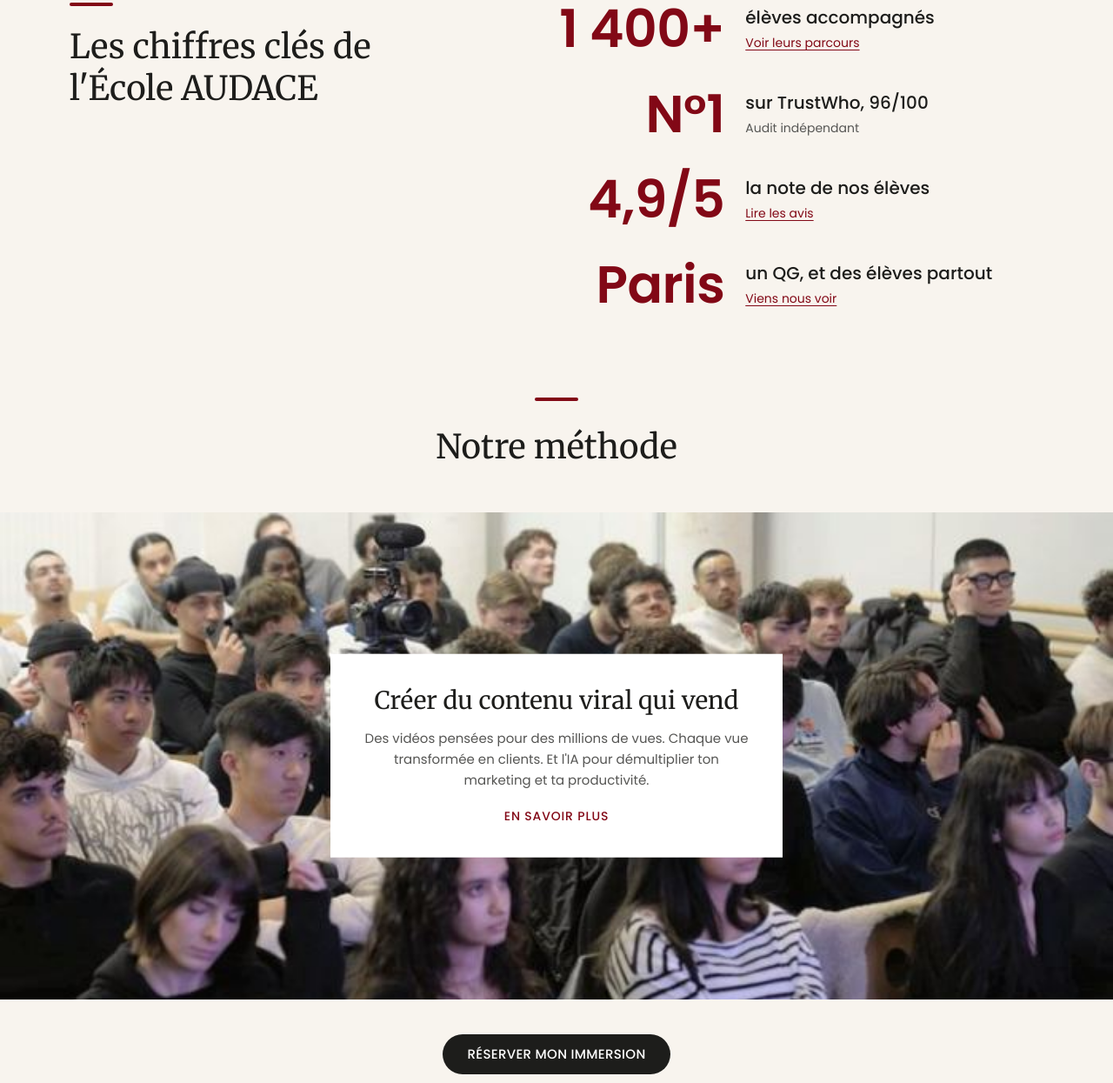
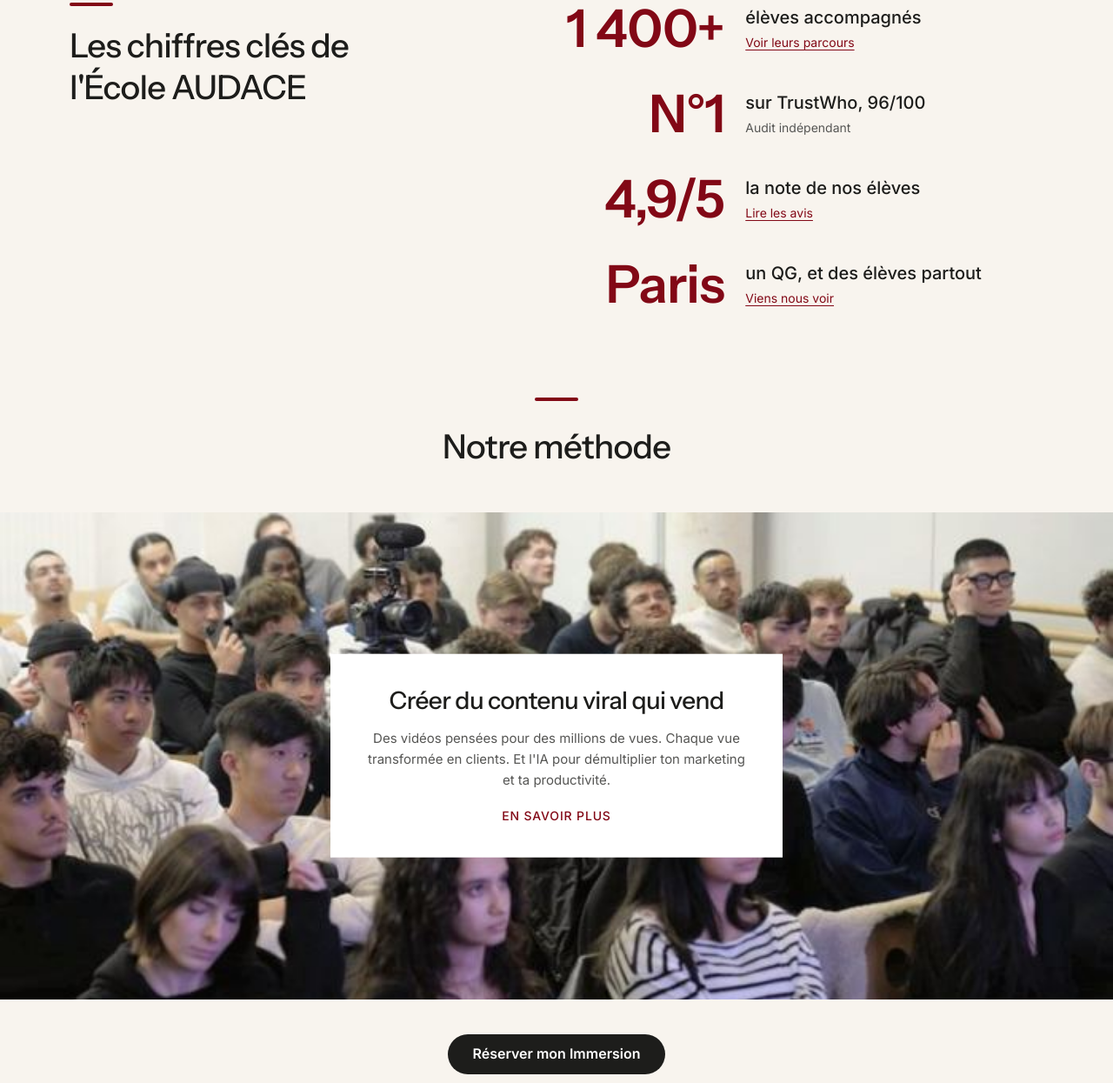
Before and after one commit to mickaelwu/site-audaceschool, a plain HTML site: page v2.html in a window 1280 px wide. Shown: the part 1552-2797 px from the top of the page at 87% size. Drawn offline with Linux system fonts and the light colour scheme.

Commit message:
Version 2 : polices de la version Albert
Co-Authored-By: Claude Opus 5.5 <noreply@anthropic.com>
Claude-Session: https://claude.ai/code/session_01Nc3EdWQLVAHbqVv9cZ6ywf

```diff
--- a/v2.html
+++ b/v2.html
@@ -13,15 +13,15 @@
 <link rel="canonical" href="https://audaceschool.com/v2.html">
 
 <link rel="preconnect" href="https://fonts.googleapis.com">
-<link rel="stylesheet" href="https://fonts.googleapis.com/css2?family=Merriweather:ital,wght@0,400;0,700;1,400&amp;family=Poppins:wght@400;500;600&amp;display=swap">
+<link rel="stylesheet" href="https://fonts.googleapis.com/css2?family=Instrument+Sans:ital,wght@0,400;0,500;0,600;0,700;1,500;1,600&amp;family=Inter:wght@400;500;600;700&amp;display=swap">
 <style>
 body{margin:0;background:#F8F4EE}
 *{box-sizing:border-box}
-.pg{background:#F8F4EE;color:#1D1D1B;font-family:'Poppins','Helvetica Neue',Arial,sans-serif;font-size:16px;line-height:1.6;-webkit-font-smoothing:antialiased}
+.pg{background:#F8F4EE;color:#1D1D1B;font-family:'Inter','Helvetica Neue',Arial,sans-serif;font-size:16px;line-height:1.6;-webkit-font-smoothing:antialiased}
 .wrap{max-width:1200px;margin:0 auto;padding:0 40px}
-.serif{font-family:'Merriweather',Georgia,serif;font-weight:400}
+.serif{font-family:'Instrument Sans','Inter',sans-serif;font-weight:500;letter-spacing:-.02em}
 .rule{width:50px;height:4px;background:#820816;border-radius:2px}
-.pill{display:inline-flex;align-items:center;justify-content:center;gap:8px;min-height:46px;padding:0 28px;border-radius:999px;font-weight:500;font-size:15px;letter-spacing:.02em;text-transform:uppercase;text-decoration:none;transition:background .2s ease,transform .2s ease}
+.pill{display:inline-flex;align-items:center;justify-content:center;gap:8px;min-height:46px;padding:0 28px;border-radius:999px;font-weight:600;font-size:16px;letter-spacing:0;text-decoration:none;transition:background .2s ease,transform .2s ease}
 .pill:hover{transform:translateY(-2px)}
 .p-black{background:#1D1D1B;color:#FFFFFF}.p-black:hover{background:#820816;color:#FFFFFF}
 .p-cream{background:#F8F4EE;color:#1D1D1B}.p-cream:hover{background:#FFFFFF;color:#820816}
@@ -31,7 +31,7 @@ body{margin:0;background:#F8F4EE}
 .tile:hover{transform:translateY(-4px)}
 .tile .wm{position:absolute;right:-60px;top:40px;width:240px;height:240px;border-radius:50%;border:34px solid rgba(255,255,255,.1)}
 .more{display:flex;align-items:center;gap:10px;padding:14px 22px;background:#FFFFFF;color:#1D1D1B;font-size:15px;font-weight:500}
-.num{font-family:'Poppins',sans-serif;font-weight:600;color:#820816;line-height:1;letter-spacing:-.01em}
+.num{font-family:'Instrument Sans','Inter',sans-serif;font-weight:600;color:#820816;line-height:1;letter-spacing:-.01em}
 .ulink{color:#820816;font-size:14px;text-decoration:underline;text-underline-offset:3px}
 .card{background:#FFFFFF;padding:22px;display:flex;flex-direction:column;text-decoration:none;color:#1D1D1B;transition:box-shadow .25s ease}
 .card:hover{box-shadow:0 14px 34px rgba(29,29,27,.08)}
```
